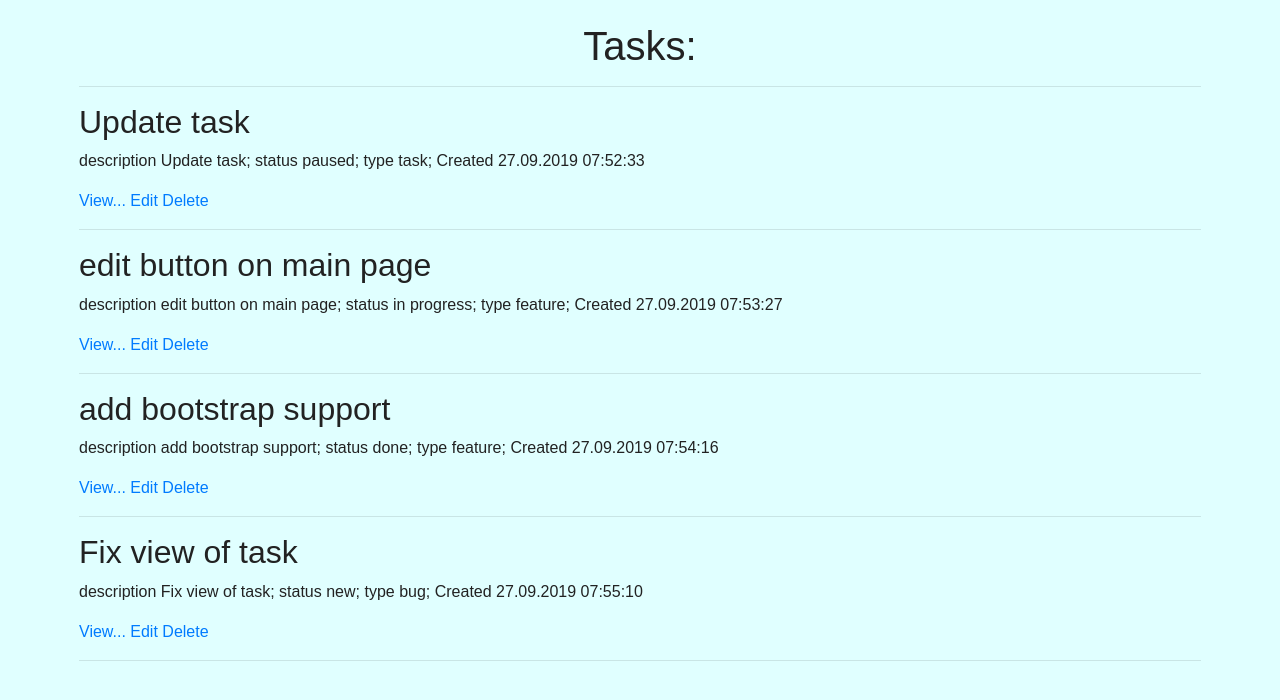
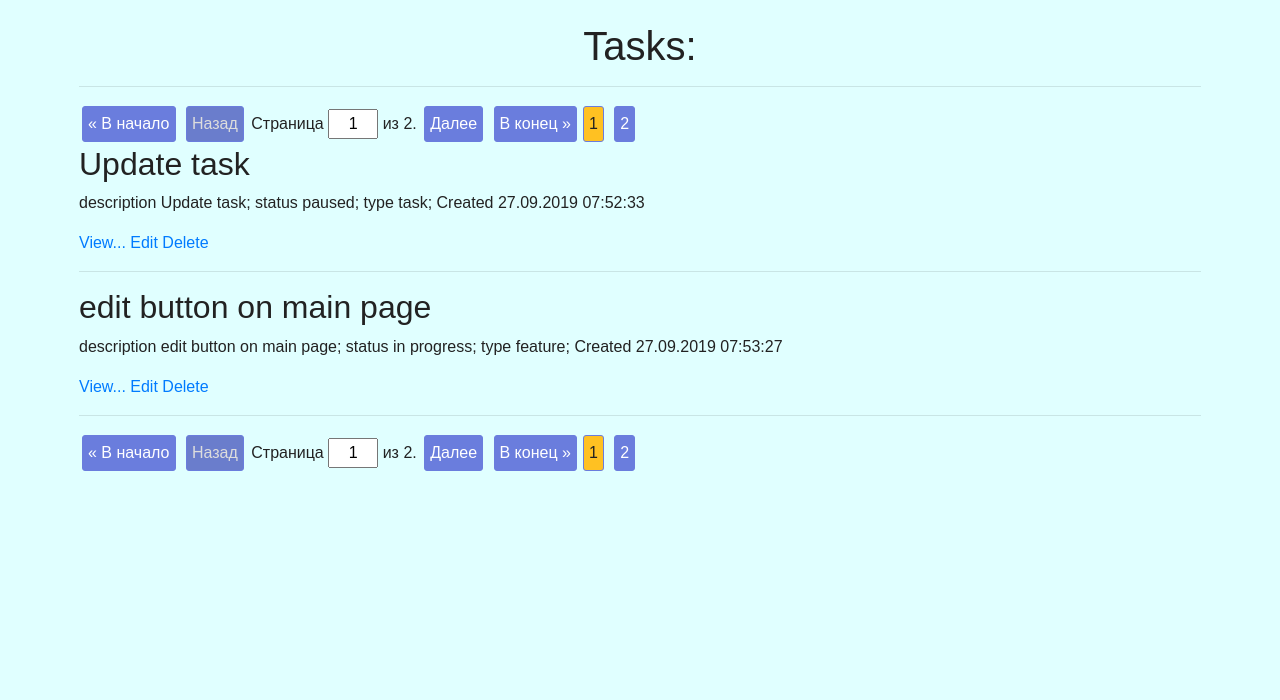
Before and after one commit to EvgeniiLipatov/tracker, a Django app: page / in a window 1280 px wide. Shown: the part 38-738 px from the top of the page. Run offline with Django 3.2, Linux system fonts and the light colour scheme; data comes from the database, SQL or seed files in the repository; some libraries are stand-ins or nearby versions.

Commit message:
Добавлена пагинация для страницы со списком задач

```diff
--- a/source/webapp/static/css/style.css
+++ b/source/webapp/static/css/style.css
@@ -75,3 +75,42 @@
     border: solid 1px red;
     box-shadow: red 0 0 3px;
 }
+
+
+.pagination {
+    text-align: center;
+}
+
+.pagination a, .page-disabled, .page-active {
+    display: inline-block;
+    border: solid 1px #6a7ddd;
+    border-radius: 3px;
+    padding: 5px;
+    margin: 3px;
+}
+
+.pagination a {
+    background: #6a7ddd;
+    color: white;
+    text-decoration: none;
+}
+
+.pagination a:hover {
+    background: #6a7dff;
+    text-decoration: underline;
+}
+
+.page-disabled {
+    background: #6a7dcc;
+    color: #dddddd
+}
+
+.page-input {
+    font-size: 16px;
+    width: 50px;
+    text-align: center;
+}
+
+.page-active {
+    background: #ffc122;
+}
--- a/source/webapp/templates/index.html
+++ b/source/webapp/templates/index.html
@@ -7,6 +7,9 @@
 {% block content %}
     <h1>Tasks:</h1>
     <hr/>
+    {% if is_paginated %}
+        {% include 'partial/pagination.html' %}
+    {% endif %}
     {% for task in tasks %}
         <h2>{{ task.brief }}</h2>
         <p>
@@ -18,4 +21,7 @@
         </p>
         <hr/>
     {% endfor %}
+    {% if is_paginated %}
+        {% include 'partial/pagination.html' %}
+    {% endif %}
 {% endblock %}
--- /dev/null
+++ b/source/webapp/templates/partial/pagination.html
@@ -0,0 +1,32 @@
+<div class="pagination">
+    <form action="" method="GET">
+        <a href="?page=1">&laquo; В начало</a>
+
+        {% if page_obj.has_previous %}
+            <a href="?page={{ page_obj.previous_page_number }}">Назад</a>
+        {% else %}
+            <span class="page-disabled">Назад</span>
+        {% endif %}
+
+        <span>
+            Страница <input class="page-input" type="text" name="page" value="{{ page_obj.number }}" maxlength="5"> из {{ paginator.num_pages }}.
+        </span>
+
+        {% if page_obj.has_next %}
+            <a href="?page={{ page_obj.next_page_number }}">Далее</a>
+        {% else %}
+            <span class="page-disabled">Далее</span>
+        {% endif %}
+
+        <a href="?page={{ paginator.num_pages }}">В конец &raquo;</a>
+    </form>
+    <div>
+        {% for page in paginator.page_range %}
+            {% if page_obj.number == page %}
+                <span class="page-active">{{ page }}</span>
+            {% else %}
+                <a href="?page={{ page }}">{{ page }}</a>
+            {% endif %}
+        {% endfor %}
+    </div>
+</div>
--- a/source/webapp/views/task_views.py
+++ b/source/webapp/views/task_views.py
@@ -10,6 +10,8 @@ class IndexView(ListView):
     template_name = 'index.html'
     model = Task
     context_object_name = 'tasks'
+    paginate_by = 2
+    paginate_orphans = 1
 
 
 class TaskView(BaseView):
```
